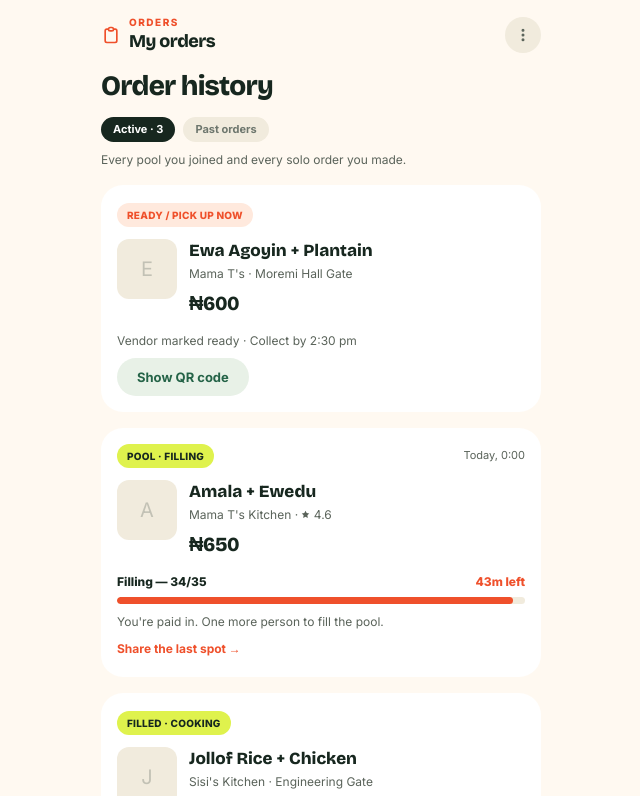
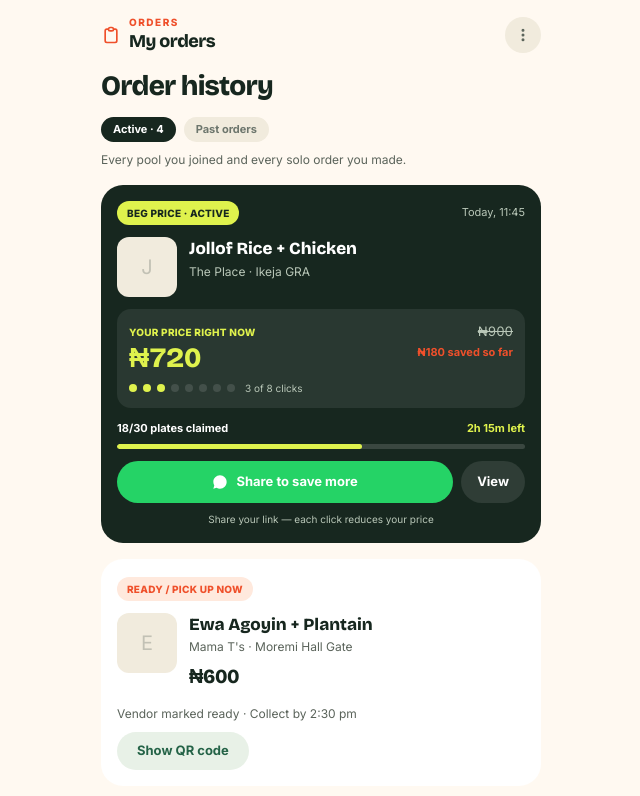
Before and after one commit to fredddyy/chopdrop, a Next.js app: page /orders in a window 1280 px wide. Shown: the top 796 px of the page, without its empty margins (319-959 px from the left). Built offline with nearby package versions, Linux system fonts and the light colour scheme.

Commit message:
feat: beg price pool card on orders active tab — shows current price, clicks, share CTA

```diff
--- a/src/app/orders/page.tsx
+++ b/src/app/orders/page.tsx
@@ -38,7 +38,7 @@ export default function OrdersPage() {
         <button type="button" onClick={() => setTab("active")}
           className="h-[25px] px-3 rounded-full text-[11px] font-bold cursor-pointer"
           style={{ background: tab === "active" ? "#17271F" : "var(--sand)", color: tab === "active" ? "white" : "var(--text-secondary)" }}>
-          Active · 3
+          Active · 4
         </button>
         <button type="button" onClick={() => setTab("past")}
           className="h-[25px] px-3 rounded-full text-[11px] font-bold cursor-pointer"
@@ -53,6 +53,61 @@ export default function OrdersPage() {
 
       {tab === "active" ? (
         <div className="px-5 mt-4 flex flex-col gap-4">
+
+          {/* ── Beg Price Pool — share to reduce your price ── */}
+          <div className="p-4 rounded-[22px]" style={{ background: "#17271F" }}>
+            <div className="flex items-center justify-between mb-3">
+              <span className="text-[10px] font-extrabold uppercase tracking-wide px-2.5 py-1 rounded-full" style={{ background: "var(--lime)", color: "#17271F" }}>Beg Price · Active</span>
+              <span className="text-[11px]" style={{ color: "var(--subdued)" }}>Today, 11:45</span>
+            </div>
+            <div className="flex items-start gap-3">
+              <div className="w-[60px] h-[60px] rounded-[12px] shrink-0 overflow-hidden" style={{ background: "var(--sand)" }}>
+                <div className="w-full h-full flex items-center justify-center text-[20px]" style={{ color: "var(--text-muted)", opacity: 0.3 }}>J</div>
+              </div>
+              <div className="flex-1 min-w-0">
+                <h4 className="text-[17px] font-extrabold leading-[145%] text-white" style={{ fontFamily: "'Bricolage Grotesque', sans-serif" }}>Jollof Rice + Chicken</h4>
+                <p className="text-[12px]" style={{ color: "var(--subdued)" }}>The Place · Ikeja GRA</p>
+              </div>
+            </div>
+            {/* Price breakdown */}
+            <div className="mt-3 p-3 rounded-[14px]" style={{ background: "rgba(255,255,255,0.08)" }}>
+              <div className="flex items-baseline justify-between">
+                <div>
+                  <p className="text-[10px] font-extrabold uppercase tracking-wide" style={{ color: "var(--lime)" }}>Your price right now</p>
+                  <p className="text-[28px] font-extrabold tabular-nums leading-none mt-1" style={{ fontFamily: "'Bricolage Grotesque', sans-serif", color: "var(--lime)" }}>{fp(72000)}</p>
+                </div>
+                <div className="text-right">
+                  <p className="text-[13px] line-through tabular-nums" style={{ color: "var(--subdued)" }}>{fp(90000)}</p>
+                  <p className="text-[11px] font-bold mt-0.5" style={{ color: "var(--coral)" }}>₦180 saved so far</p>
+                </div>
+              </div>
+              <div className="flex items-center gap-1.5 mt-2">
+                {Array.from({ length: 8 }).map((_, i) => (
+                  <div key={i} className="w-[8px] h-[8px] rounded-full" style={{ background: i < 3 ? "var(--lime)" : "rgba(255,255,255,0.12)" }} />
+                ))}
+                <span className="text-[10px] ml-1" style={{ color: "var(--subdued)" }}>3 of 8 clicks</span>
+              </div>
+            </div>
+            {/* Pool progress */}
+            <div className="mt-3 flex items-center justify-between text-[11px] font-bold" style={{ color: "white" }}>
+              <span>18/30 plates claimed</span>
+              <span style={{ color: "var(--lime)" }}>2h 15m left</span>
+            </div>
+            <div className="mt-1.5 h-[5px] overflow-hidden" style={{ background: "rgba(255,255,255,0.15)", borderRadius: "9px" }}>
+              <div className="h-full" style={{ width: "60%", background: "var(--lime)", borderRadius: "9px" }} />
+            </div>
+            {/* Actions */}
+            <div className="flex gap-2 mt-3">
+              <Link href="/beg/sample-code" className="flex-1 h-[42px] rounded-full flex items-center justify-center gap-2 text-[13px] font-bold press-feedback" style={{ background: "#25D366", color: "white" }}>
+                <svg width="16" height="16" viewBox="0 0 24 24" fill="currentColor"><path d="M17.472 14.382c-.297-.149-1.758-.867-2.03-.967-.273-.099-.471-.148-.67.15-.197.297-.767.966-.94 1.164-.173.199-.347.223-.644.075-.297-.15-1.255-.463-2.39-1.475-.883-.788-1.48-1.761-1.653-2.059-.173-.297-.018-.458.13-.606.134-.133.298-.347.446-.52.149-.174.198-.298.298-.497.099-.198.05-.371-.025-.52-.075-.149-.669-1.612-.916-2.207-.242-.579-.487-.5-.669-.51-.173-.008-.371-.01-.57-.01-.198 0-.52.074-.792.372-.272.297-1.04 1.016-1.04 2.479 0 1.462 1.065 2.875 1.213 3.074.149.198 2.096 3.2 5.077 4.487.709.306 1.262.489 1.694.625.712.227 1.36.195 1.871.118.571-.085 1.758-.719 2.006-1.413.248-.694.248-1.289.173-1.413-.074-.124-.272-.198-.57-.347z" /><path d="M12 2C6.477 2 2 6.477 2 12c0 1.89.525 3.66 1.438 5.168L2 22l4.832-1.438A9.955 9.955 0 0012 22c5.523 0 10-4.477 10-10S17.523 2 12 2z" /></svg>
+                Share to save more
+              </Link>
+              <Link href="/beg/sample-code" className="h-[42px] px-4 rounded-full flex items-center justify-center text-[13px] font-bold press-feedback" style={{ background: "rgba(255,255,255,0.1)", color: "white" }}>
+                View
+              </Link>
+            </div>
+            <p className="text-[10px] mt-2 text-center" style={{ color: "var(--subdued)" }}>Share your link — each click reduces your price</p>
+          </div>
 
           {/* ── Order 1: Ready / Pick up now ── */}
           <div className="p-4 rounded-[22px]" style={{ background: "var(--card)" }}>
```
